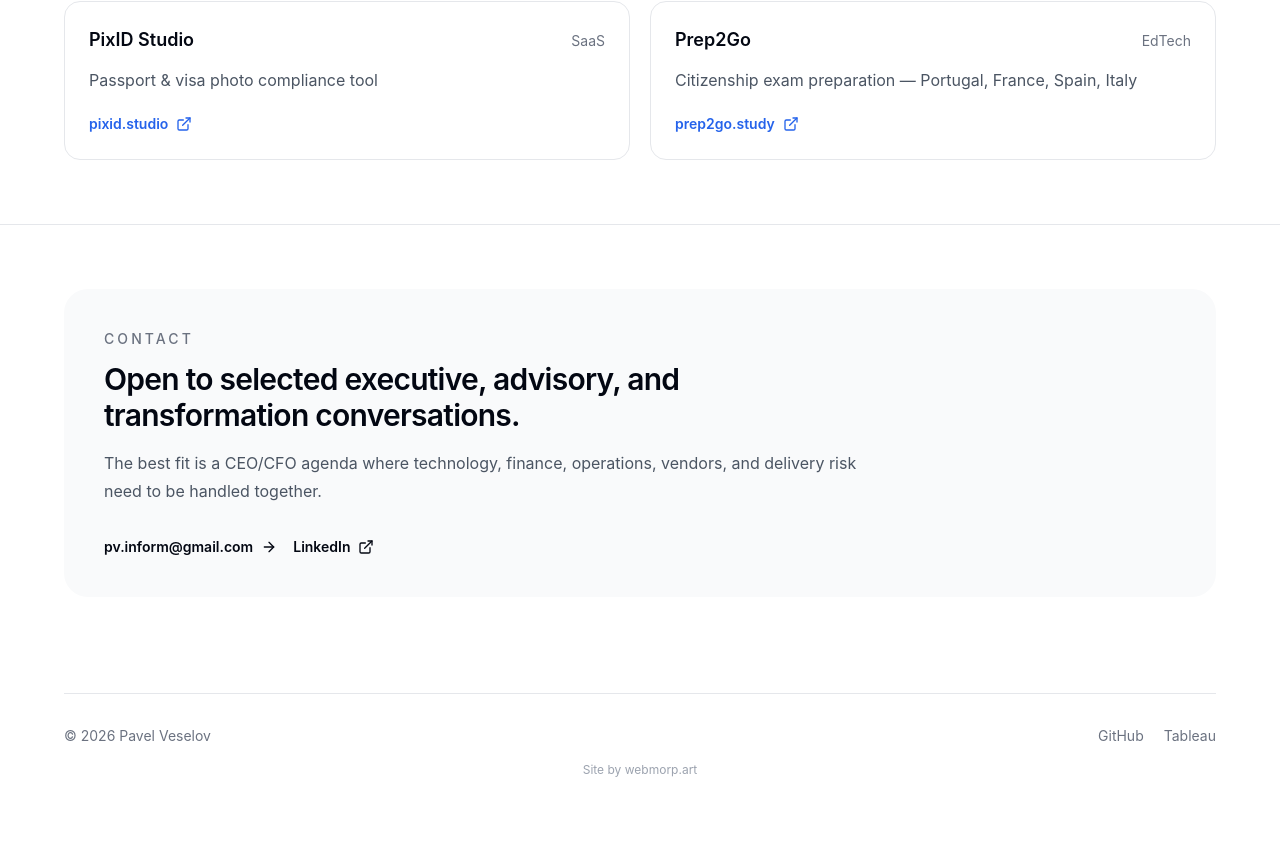
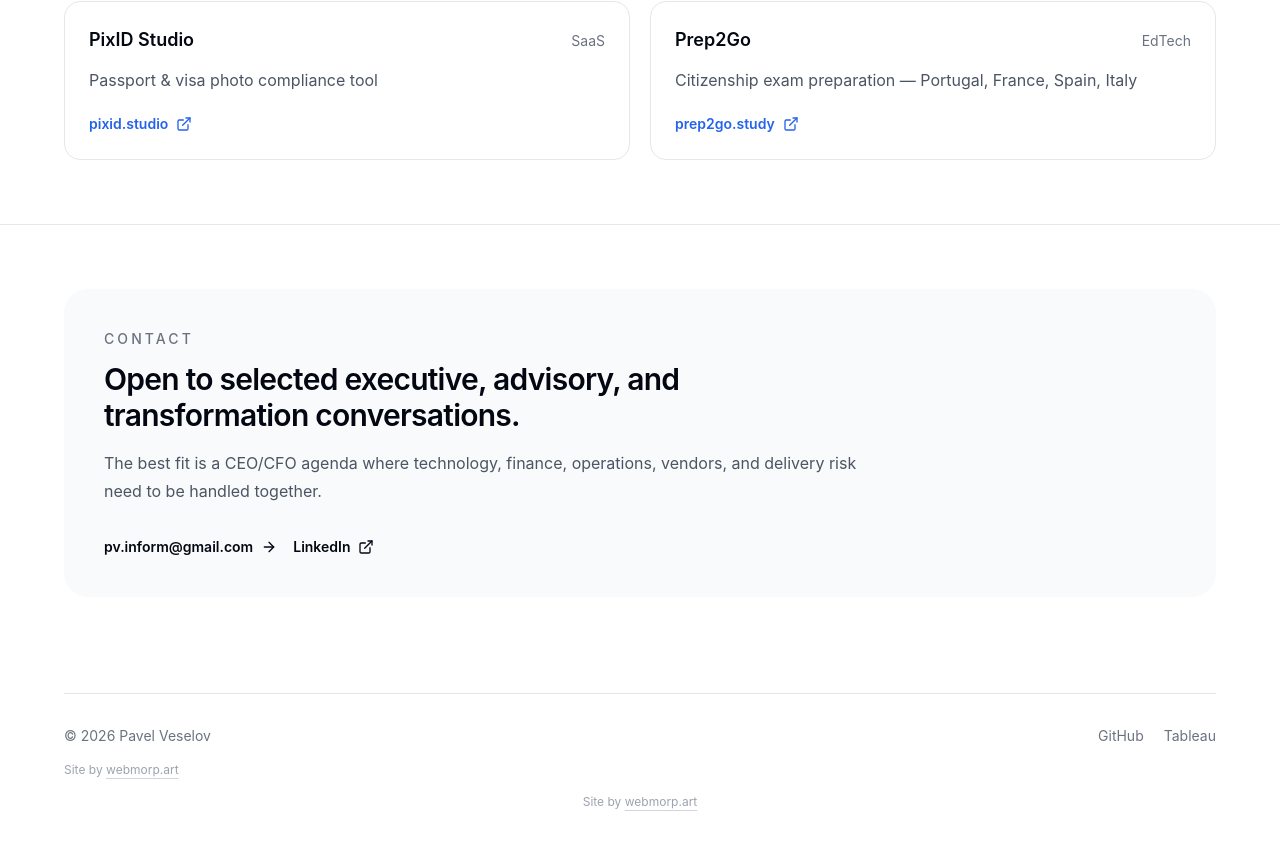
Before and after one commit to marfa77/pveselov, a Next.js app: page / in a window 1280 px wide. Shown: the part 3718-4560 px from the top of the page. Before the commit the page ends 4528 px from the top, so only its background shows below. Built offline with nearby package versions, Linux system fonts and the light colour scheme; no server answers.

Commit message:
Add shared PixID Organization schema and webmorp footer credit.

```diff
--- a/app/page.tsx
+++ b/app/page.tsx
@@ -373,7 +373,8 @@
       </main>
 
       <footer className="container mx-auto px-4 py-8 sm:px-6 lg:px-8">
-        <div className="mx-auto flex max-w-6xl flex-col gap-4 border-t border-gray-200 pt-8 text-sm text-gray-500 dark:border-gray-800 dark:text-gray-400 sm:flex-row sm:items-center sm:justify-between">
+        <div className="mx-auto flex max-w-6xl flex-col gap-4 border-t border-gray-200 pt-8 text-sm text-gray-500 dark:border-gray-800 dark:text-gray-400">
+          <div className="flex flex-col gap-4 sm:flex-row sm:items-center sm:justify-between">
             <p>© {new Date().getFullYear()} Pavel Veselov</p>
             <div className="flex flex-wrap gap-5">
               <a
@@ -394,6 +395,8 @@
               </a>
             </div>
           </div>
+          <FooterCredit className="footer-credit text-xs text-gray-400" />
+        </div>
         <FooterCredit
           variant="card"
           locale="en"
--- a/app/projects/[id]/page.tsx
+++ b/app/projects/[id]/page.tsx
@@ -3,7 +3,9 @@
 import Link from "next/link";
 import { ArrowLeft, ExternalLink, Github, Calendar, Tag, CheckCircle2 } from "lucide-react";
 import { Navigation } from "@/components/Navigation";
+import { FooterCredit } from "@/components/FooterCredit";
 import { StructuredData } from "@/components/StructuredData";
+import { FooterCredit } from "@/components/FooterCredit";
 import { siteConfig } from "@/lib/config";
 import { getProjectById, projects } from "@/lib/projects";
 import { cn } from "@/lib/utils";
@@ -219,6 +221,7 @@
               {siteConfig.email}
             </a>
           </p>
+          <FooterCredit className="footer-credit mt-4 text-xs text-gray-500 dark:text-gray-400" />
         </div>
       </footer>
     </div>
--- a/app/projects/page.tsx
+++ b/app/projects/page.tsx
@@ -1,5 +1,5 @@
-import { Metadata } from "next";
 import { Navigation } from "@/components/Navigation";
+import { FooterCredit } from "@/components/FooterCredit";
 import { ProjectCard } from "@/components/ProjectCard";
 import { StructuredData } from "@/components/StructuredData";
 import { siteConfig } from "@/lib/config";
@@ -88,6 +88,7 @@
               {siteConfig.email}
             </a>
           </p>
+          <FooterCredit className="footer-credit mt-4 text-xs text-gray-500 dark:text-gray-400" />
         </div>
       </footer>
     </div>
--- a/components/FooterCredit.tsx
+++ b/components/FooterCredit.tsx
@@ -24,7 +24,12 @@
   return (
     <p className={className ?? "footer-credit"}>
       {copy.before}
-      <a href={hrefByVariant[variant]}>{copy.anchor}</a>
+      <a
+        href={hrefByVariant[variant]}
+        className="underline decoration-gray-300 underline-offset-4 transition hover:text-gray-950 dark:decoration-gray-700 dark:hover:text-white"
+      >
+        {copy.anchor}
+      </a>
     </p>
   );
 }
--- a/lib/pixid-organization-schema.ts
+++ b/lib/pixid-organization-schema.ts
@@ -1,3 +1,4 @@
+/** Canonical PixID Studio Organization JSON-LD — identical on every domain. */
 export const pixidOrganizationJsonLd = {
   "@context": "https://schema.org",
   "@type": "Organization",
```
Lines whose indentation alone changed are shown as unchanged.
